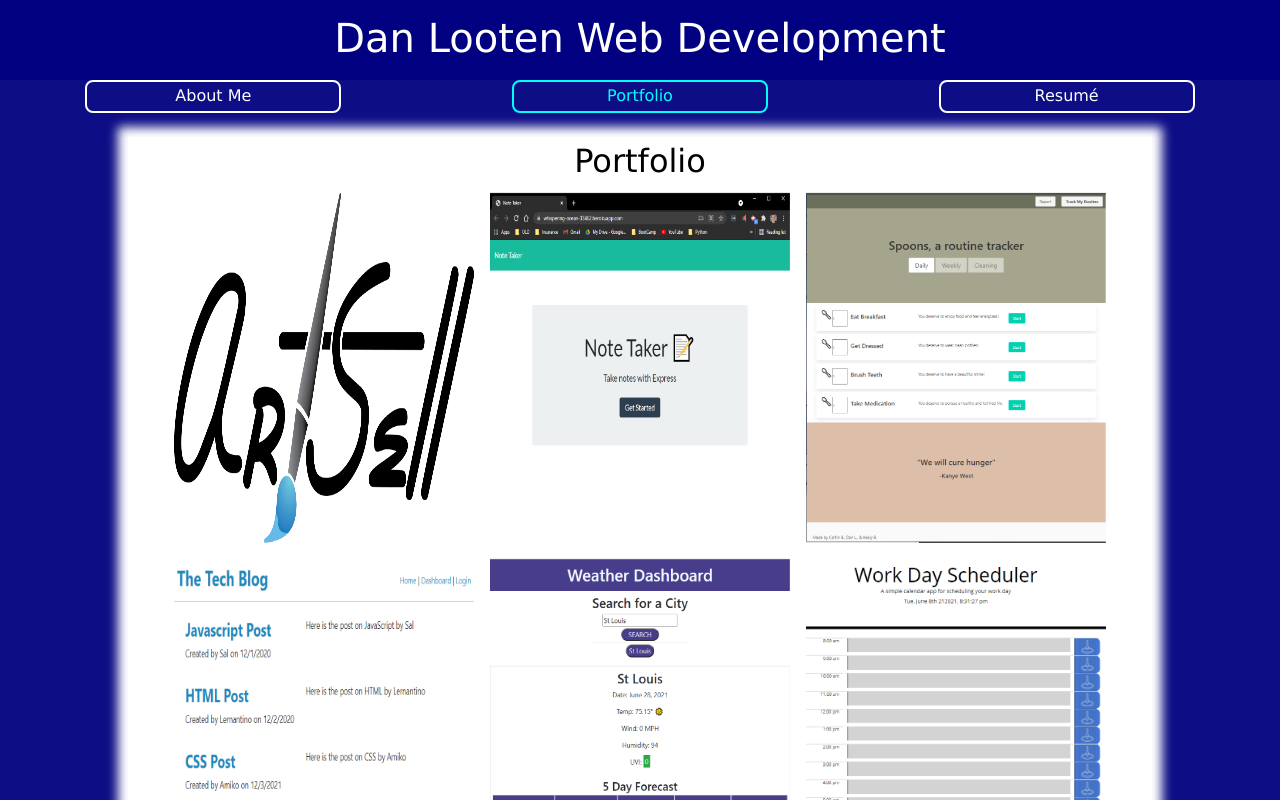
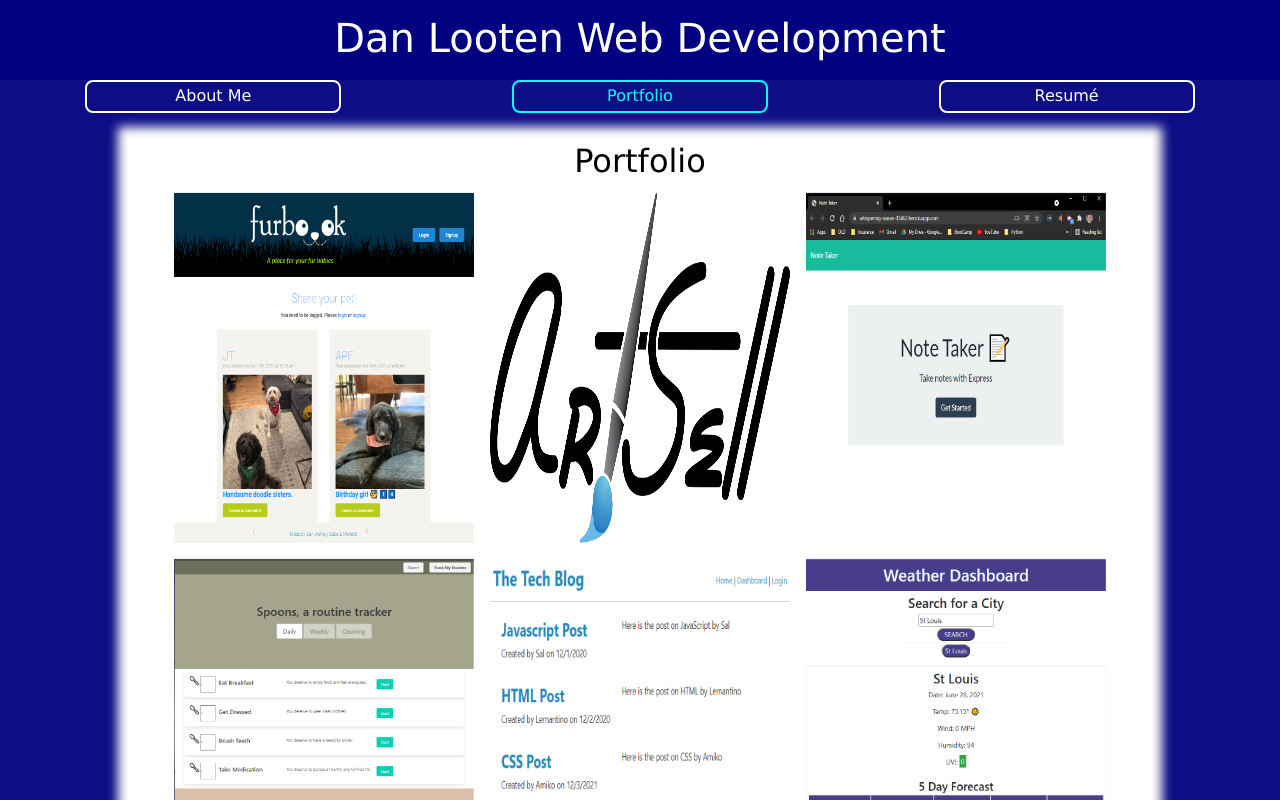
Before and after one commit to D-Loot/Portfolio_React, a React (Create React App) app: page / in a window 1280 px wide. Shown: the top 800 px of the page. Built offline with nearby package versions, Linux system fonts and the light colour scheme.

Commit message:
Added furbook project to portfolio

```diff
--- a/src/components/tabs/Portfolio.js
+++ b/src/components/tabs/Portfolio.js
@@ -1,4 +1,5 @@
 import React from "react";
+import Furbook from "./Project/Furbook";
 import ArtSell from "./Project/ArtSell";
 import NoteTaker from "./Project/NoteTaker";
 import Spoons from "./Project/Spoons";
@@ -11,6 +12,7 @@ export default function Portfolio() {
     <section id="work" className="content-grid grid-area-2">
       <h2 className="contentTitle">Portfolio</h2>
       <div className="App-Flex">
+        <Furbook />
         <ArtSell />
         <NoteTaker />
         <Spoons />
--- /dev/null
+++ b/src/components/tabs/Project/Furbook.js
@@ -0,0 +1,57 @@
+import React from "react";
+// import PropTypes from "prop-types";
+
+export default function Furbook() {
+  return (
+    <div className="App-Info">
+      <div className="App-Info-inner">
+        <div className="App-Info-Img">
+          <img
+            src="./assets/images/furbook.png"
+            alt="Furbook Project"
+            className="App-Info-Img-Init"
+          />
+        </div>
+        <div className="App-Info-Text">
+          <h1 className="App-Title">Furbook</h1>
+          <p>
+            A social media application in which users are able to sign in, post
+            pictures of their pets, and comment on other posts.
+          </p>
+          <p>Skills:</p>
+          <div className="skillsTextDiv">
+            <p>MongoDB Atlas</p>
+            <p>Express.js</p>
+            <p>React</p>
+            <p>Node.js</p>
+            <p>Cloudinary API</p>
+            <p>GraphQL</p>
+            <p>Apollo Server</p>
+            <div className="link-border">
+              <p>
+                <a
+                  href="https://furbook.netlify.app/"
+                  target="_blank"
+                  rel="noopener noreferrer"
+                  id="hover-text"
+                >
+                  Deployed App
+                </a>
+              </p>
+              <p>
+                <a
+                  href="https://github.com/D-Loot/furbook"
+                  target="_blank"
+                  rel="noopener noreferrer"
+                  id="hover-text"
+                >
+                  GitHub Repository
+                </a>
+              </p>
+            </div>
+          </div>
+        </div>
+      </div>
+    </div>
+  );
+}
```
Also changed, not shown: public/assets/images/furbook.PNG (added).
